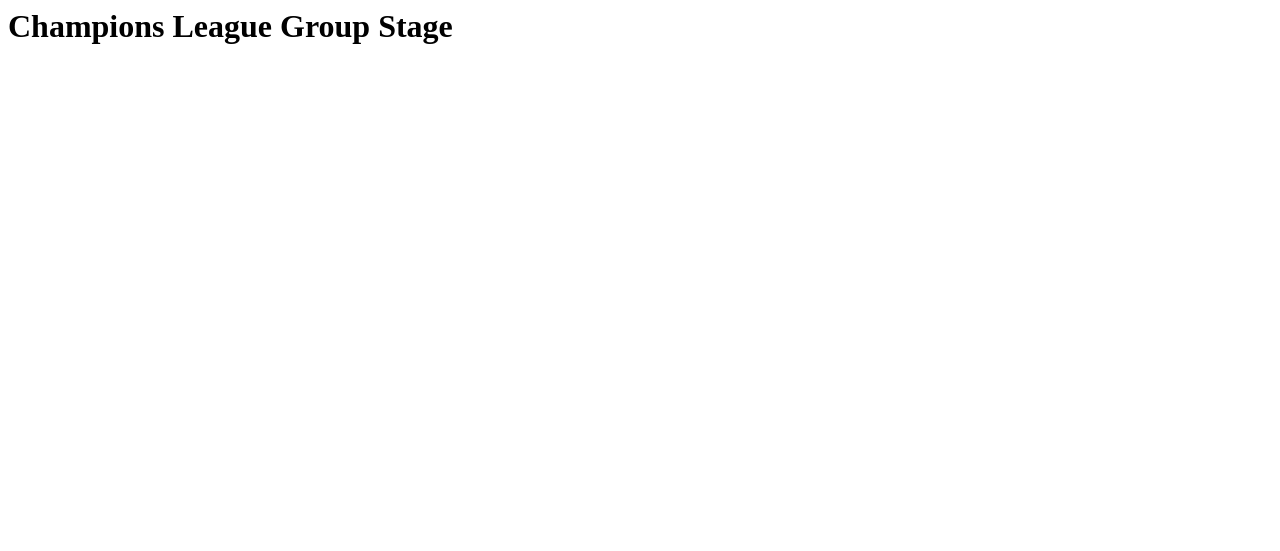
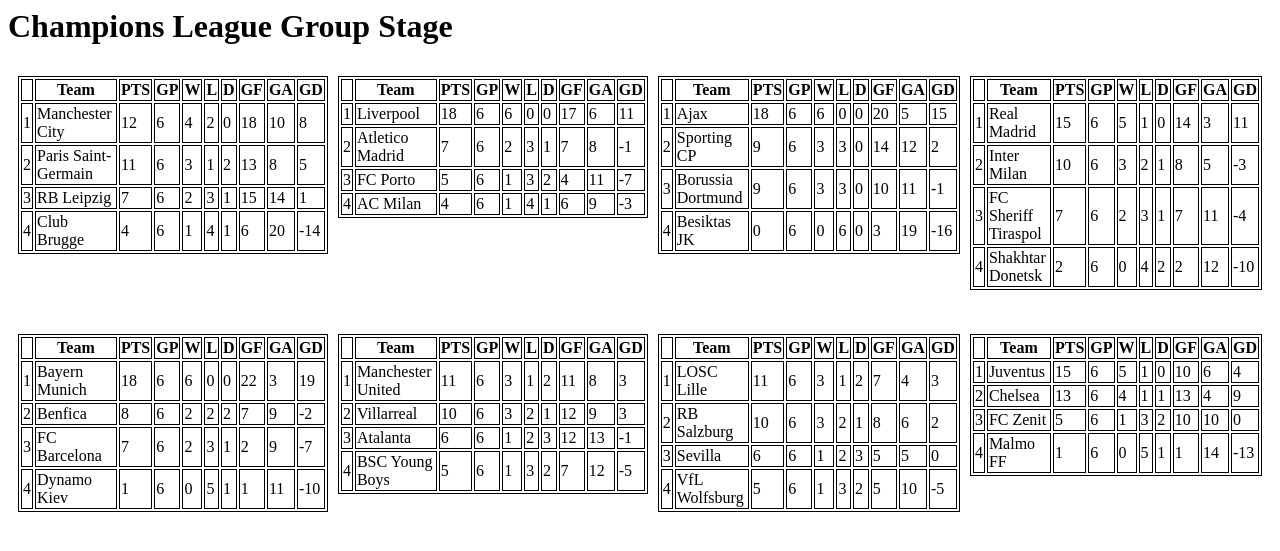
Before and after one commit to jacopofranciosiwisc/champions_league_visualizer, a Flask app: page / in a window 1280 px wide. Shown: the top 551 px of the page. Run offline with Flask 2, Linux system fonts and the light colour scheme; data that the repository does not hold is empty.

Commit message:
Switched from scraping from website to getting from csv file

```diff
--- a/champions_league_visualizer/App.py
+++ b/champions_league_visualizer/App.py
@@ -8,19 +8,23 @@
 
 @app.route('/')
 def index():
-    url = 'https://www.sportingnews.com/us/soccer/news/uefa-champions-league-group-standings-results-match-schedule/z7rxlzuxzlb01kl1ilcra9fz7'
+    df = pd.read_csv(
+        'data\groupStage2022.csv', header=0)
+    df = df.rename(columns={'Unnamed: 0': 'Place'})
+    df['Place'] = df['Place'] + 1
 
-    page = requests.get(url)
+    # Cleaning the team column of dataframe
+    all_teams = df['Team'].to_list()
+    new_teams = []
+    for team in all_teams:
+        team = team[2:]
+        if "(X)" in team:
+            team = team[:-4]
+        new_teams.append(team)
+    df['Team'] = new_teams
 
-    soup = bs(page.content, 'html.parser')
-
-    tables = soup.findAll("table", {"class": "table-retro-standard"})
-
-    all_tables = []
-    for table in tables:
-        all_tables.append(pd.read_html(str(table))[0])
-
-    return render_template('index.html', group_tables=all_tables)
+    groups = "ABCDEFGH"
+    return render_template('index.html', table=df, groups=groups)
 
 
 if __name__ == "__main__":
--- /dev/null
+++ b/champions_league_visualizer/data/groupStage2022.csv
@@ -0,0 +1,33 @@
+,Team,PTS,GP,W,L,D,GF,GA,GD
+0,1. Manchester City (X),12,6,4,2,0,18,10,8
+1,2. Paris Saint-Germain (X),11,6,3,1,2,13,8,5
+2,3. RB Leipzig,7,6,2,3,1,15,14,1
+3,4. Club Brugge,4,6,1,4,1,6,20,-14
+0,1. Liverpool (X),18,6,6,0,0,17,6,11
+1,2. Atletico Madrid (X),7,6,2,3,1,7,8,-1
+2,3. FC Porto,5,6,1,3,2,4,11,-7
+3,4. AC Milan,4,6,1,4,1,6,9,-3
+0,1. Ajax (X),18,6,6,0,0,20,5,15
+1,2. Sporting CP (X),9,6,3,3,0,14,12,2
+2,3. Borussia Dortmund,9,6,3,3,0,10,11,-1
+3,4. Besiktas JK,0,6,0,6,0,3,19,-16
+0,1. Real Madrid (X),15,6,5,1,0,14,3,11
+1,2. Inter Milan (X),10,6,3,2,1,8,5,-3
+2,3. FC Sheriff Tiraspol,7,6,2,3,1,7,11,-4
+3,4. Shakhtar Donetsk,2,6,0,4,2,2,12,-10
+0,1. Bayern Munich (X),18,6,6,0,0,22,3,19
+1,2. Benfica (X),8,6,2,2,2,7,9,-2
+2,3. FC Barcelona,7,6,2,3,1,2,9,-7
+3,4. Dynamo Kiev,1,6,0,5,1,1,11,-10
+0,1. Manchester United (X),11,6,3,1,2,11,8,3
+1,2. Villarreal (X),10,6,3,2,1,12,9,3
+2,3. Atalanta,6,6,1,2,3,12,13,-1
+3,4. BSC Young Boys,5,6,1,3,2,7,12,-5
+0,1. LOSC Lille (X),11,6,3,1,2,7,4,3
+1,2. RB Salzburg (X),10,6,3,2,1,8,6,2
+2,3. Sevilla,6,6,1,2,3,5,5,0
+3,4. VfL Wolfsburg,5,6,1,3,2,5,10,-5
+0,1. Juventus (X),15,6,5,1,0,10,6,4
+1,2. Chelsea (X),13,6,4,1,1,13,4,9
+2,3. FC Zenit,5,6,1,3,2,10,10,0
+3,4. Malmo FF,1,6,0,5,1,1,14,-13
--- a/champions_league_visualizer/templates/index.html
+++ b/champions_league_visualizer/templates/index.html
@@ -1,10 +1,14 @@
 <h1>Champions League  Group Stage</h1>
 <div class="grid-container">
 
-{% for table in group_tables %}
+
+        {% for index, row in table.iterrows() %}
         <div>
+            {% if (index)%4 == 0 %}
                 <table>
                     <tr>
+
+                        <th><h3>{{groups[(index/4) - 1]}}</h3></th>
                         <th>Team</th>
                         <th>PTS</th>
                         <th>GP</th>
@@ -15,8 +19,10 @@
                         <th>GA</th>
                         <th>GD</th>
                     </tr>
-            {% for index, row in table.iterrows() %}
+            {% endif %}
+
                 <tr>
+                    <td>{{row["Place"]}}</td>
                     <td>{{row["Team"]}}</td>
                     <td>{{row["PTS"]}}</td>
                     <td>{{row["GP"]}}</td>
@@ -27,12 +33,13 @@
                     <td>{{row["GA"]}}</td>
                     <td>{{row["GD"]}}</td>
                 </tr>
-
-            {% endfor %}
+            {% if (index)%4 == 3 %}
             </table>
-
+            <br>
+            {% endif %}
         </div>
         {% endfor %}
+
 
 
 </div>
```
Also changed, not shown: champions_league_visualizer/groupStage2022.csv (deleted, +0 -33 lines). Lines whose indentation alone changed are shown as unchanged.
